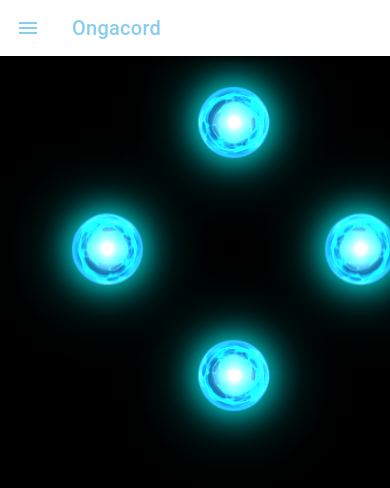
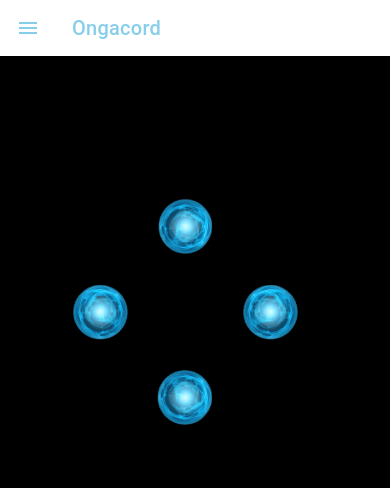
Before and after one commit to ArkDriveDev/Ongacord, a React (Vite) app: page /hologram in a window 390 px wide. Shown: the top 488 px of the page. Built offline with nearby package versions, Linux system fonts and the light colour scheme.

Commit message:
more css adjustment

```diff
--- a/src/pages/Hologram.css
+++ b/src/pages/Hologram.css
@@ -1,4 +1,4 @@
-/* Perfect Black Background */
+/* Solid Black Background */
 ion-content.hologram-container {
   --background: #000000;
   background: #000;
@@ -10,89 +10,70 @@ ion-content.hologram-container {
   display: flex;
   justify-content: center;
   align-items: center;
-  overflow: hidden;
 }
 
-/* Centered Container - Adjusted slightly higher */
+/* Centered Container - Pushed Lower */
 .hologram-center {
   position: relative;
-  width: 140vmin;
-  height: 140vmin;
-  max-width: 600px;
-  max-height: 600px;
-  margin: 20px auto 0; /* Reduced from 40px to 20px */
+  width: 90vw;
+  height: 90vw;
+  max-width: 400px;
+  max-height: 400px;
+  margin-top: 12vh; /* Increased from 5vh to 12vh */
 }
 
 /* Image Containers */
 .reflection-image {
   position: absolute;
-  width: 20%;
-  height: 20%;
+  width: 22%;
+  height: 22%;
   display: flex;
   justify-content: center;
   align-items: center;
-  background: transparent;
 }
 
-/* Image Styling */
+/* Simple Image Styling */
 .reflection-image img {
-  width: 80%;
-  height: 80%;
+  width: 70%;
+  height: 70%;
   object-fit: contain;
-  filter:
-    brightness(1.7)
-    drop-shadow(0 0 15px cyan)
-    drop-shadow(0 0 30px rgba(0, 255, 255, 0.6));
 }
 
-/* Spacing Positions */
+/* Positioning */
 .reflection-image.top {
-  top: 10%;
+  top: 15%;
   left: 50%;
   transform: translateX(-50%);
 }
 
 .reflection-image.right {
   top: 50%;
-  right: 10%;
+  right: 15%;
   transform: translateY(-50%) rotate(90deg) scaleX(-1);
 }
 
 .reflection-image.bottom {
-  bottom: 10%;
+  bottom: 15%;
   left: 50%;
   transform: translateX(-50%) scaleY(-1);
 }
 
 .reflection-image.left {
   top: 50%;
-  left: 10%;
+  left: 15%;
   transform: translateY(-50%) rotate(270deg);
 }
 
-/* Mobile Responsiveness */
+/* Mobile Adjustments */
 @media (max-width: 768px) {
   .hologram-center {
-    width: 120vmin;
-    height: 120vmin;
-    margin: 15px auto 0; /* Adjusted for mobile */
+    width: 95vw;
+    height: 95vw;
+    margin-top: 15vh; /* Increased from 8vh to 15vh */
   }
 
   .reflection-image {
-    width: 22%;
-    height: 22%;
-  }
-
-  .reflection-image.top {
-    top: 12%;
-  }
-  .reflection-image.right {
-    right: 12%;
-  }
-  .reflection-image.bottom {
-    bottom: 12%;
-  }
-  .reflection-image.left {
-    left: 12%;
+    width: 24%;
+    height: 24%;
   }
 }
```
